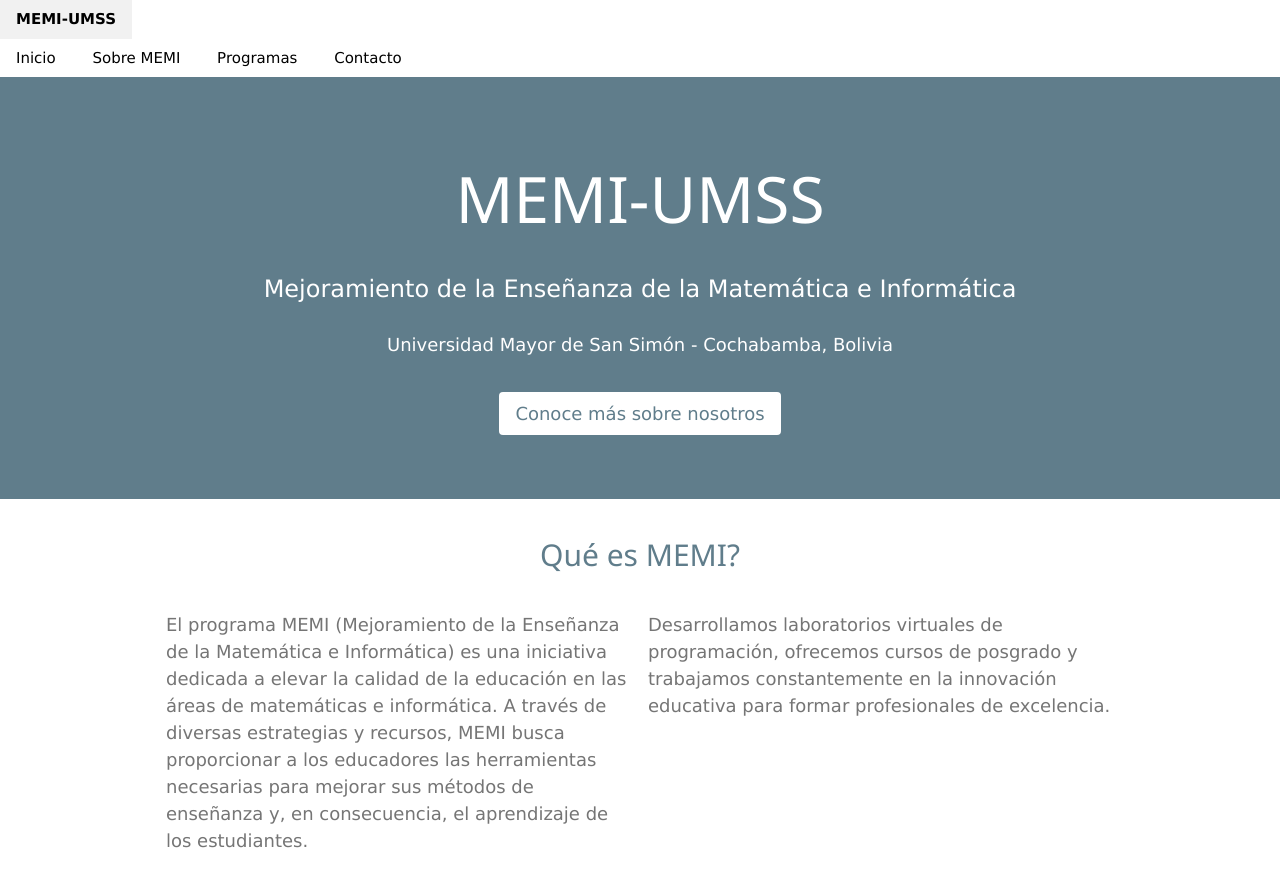
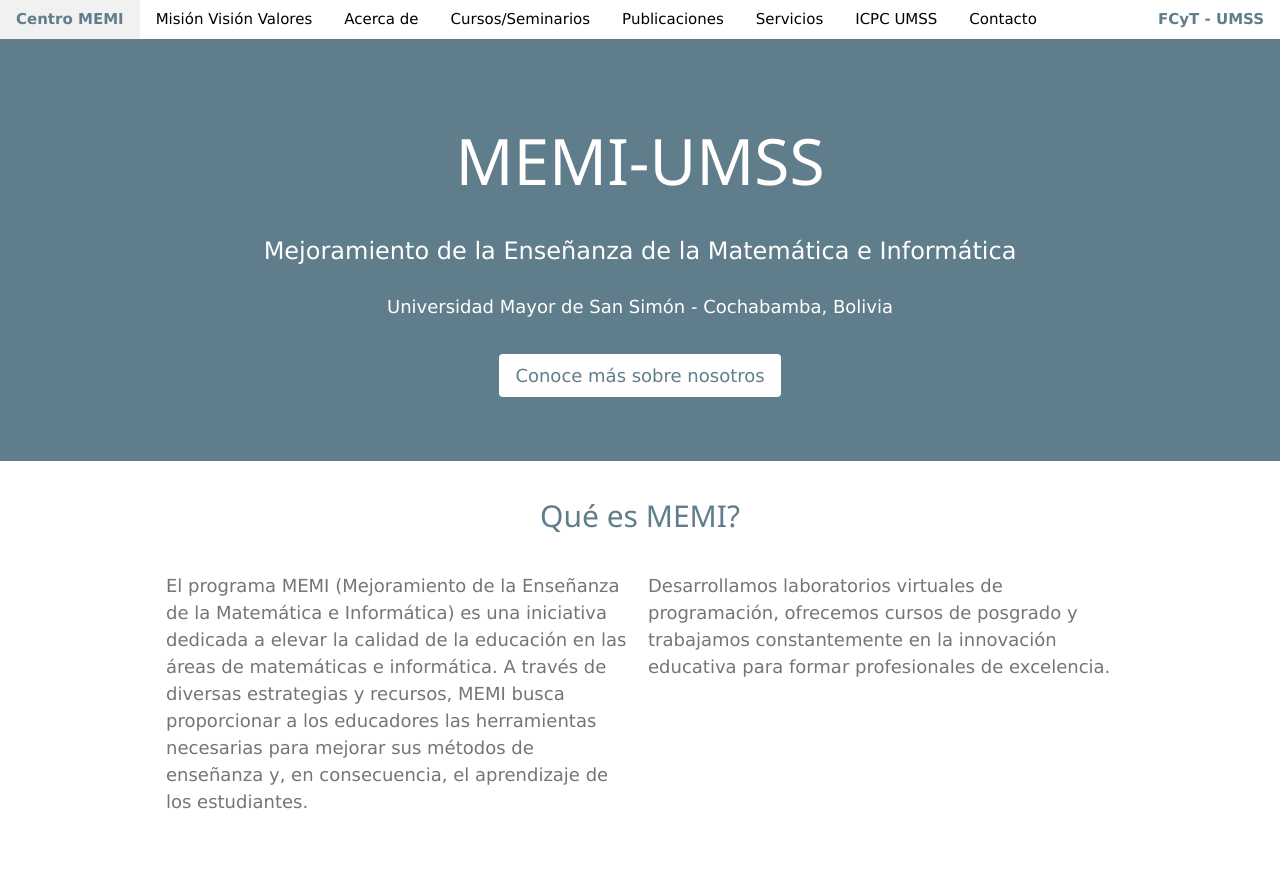
Before and after one commit to Stevenjoelrs/MEMI_website, a plain HTML site: page index.html in a window 1280 px wide. After the commit the page ends 856 px from the top, so only its background shows below. Drawn offline with nearby package versions, Linux system fonts and the light colour scheme.

Commit message:
header refactor

```diff
--- a/index.html
+++ b/index.html
@@ -15,29 +15,42 @@
 </head>
 <body>
     <header>
-        <nav class=""w3-bar w3-card w3-blue-grey">
+        <nav class="w3-bar w3-card w3-white">
             <a href="#" class="w3-bar-item w3-button w3-hover-light-grey">
-                <strong>MEMI-UMSS</strong>
+                <strong class="w3-text-blue-grey">Centro MEMI</strong>
             </a>
-            <a href=""javascript:void(0)
+
+            <div class="w3-right w3-hide-small">
+                <span class="w3-bar-item w3-text-blue-grey"><strong>FCyT - UMSS</strong></span>
+            </div>
+
+            <a href="javascript:void(0)"
                 class="w3-bar-item w3-button w3-right w3-hide-large w3-hide-medium"
                 onclick="toggleMobileNav()">
                 &#9776;
             </a>
-            <div class="w3-hide-small">
-                <a href="#inicio" class="w3-bar-item w3-button w3-hover-light-grey">Inicio</a>
-                <a href="#sobre" class="w3-bar-item w3-button w3-hover-light-grey">Sobre MEMI</a>
-                <a href="#programas" class="w3-bar-item w3-button w3-hover-light-grey">Programas</a>
+
+            <div class="w3-hide-small w3-center">
+                <a href="#mision" class="w3-bar-item w3-button w3-hover-light-grey">Misión Visión Valores</a>
+                <a href="#acerca" class="w3-bar-item w3-button w3-hover-light-grey">Acerca de</a>
+                <a href="#cursos" class="w3-bar-item w3-button w3-hover-light-grey">Cursos/Seminarios</a>
+                <a href="#publicaciones" class="w3-bar-item w3-button w3-hover-light-grey">Publicaciones</a>
+                <a href="#servicios" class="w3-bar-item w3-button w3-hover-light-grey">Servicios</a>
+                <a href="#icpc" class="w3-bar-item w3-button w3-hover-light-grey">ICPC UMSS</a>
                 <a href="#contacto" class="w3-bar-item w3-button w3-hover-light-grey">Contacto</a>
             </div>
         </nav>
 
-        <div id="mobile-nav" class="w3-bar-block w3-hide w3-hide-large w3-hide-medium w3-blue-grey">
-            <a href="#inicio" class="w3-bar-item w3-button" onclick="toggleMobileNav()">Inicio</a>
-            <a href="#sobre" class="w3-bar-item w3-button" onclick="toggleMobileNav()">Sobre MEMI</a>
-            <a href="#programas" class="w3-bar-item w3-button" onclick="toggleMobileNav()">Programas</a>
+        <div id="mobile-nav" class="w3-bar-block w3-hide w3-hide-large w3-hide-medium w3-white w3-card">
+            <a href="#mision" class="w3-bar-item w3-button w3-border-bottom" onclick="toggleMobileNav()">Misión Visión Valores</a>
+            <a href="#acerca" class="w3-bar-item w3-button w3-border-bottom" onclick="toggleMobileNav()">Acerca de</a>
+            <a href="#cursos" class="w3-bar-item w3-button w3-border-bottom" onclick="toggleMobileNav()">Cursos/Seminarios</a>
+            <a href="#publicaciones" class="w3-bar-item w3-button w3-border-bottom" onclick="toggleMobileNav()">Publicaciones</a>
+            <a href="#servicios" class="w3-bar-item w3-button w3-border-bottom" onclick="toggleMobileNav()">Servicios</a>
+            <a href="#icpc" class="w3-bar-item w3-button w3-border-bottom" onclick="toggleMobileNav()">ICPC UMSS</a>
             <a href="#contacto" class="w3-bar-item w3-button" onclick="toggleMobileNav()">Contacto</a>
         </div>
+    </header>
     <main>
         <section id="inicio" class="w3-container w3-padding-64 w3-center w3-blue-grey w3-text-white">
             <div class="w3-content">
@@ -68,6 +81,7 @@
                 </div>
             </div>
         </selection>
+
     </main>
     <footer>
 
```
